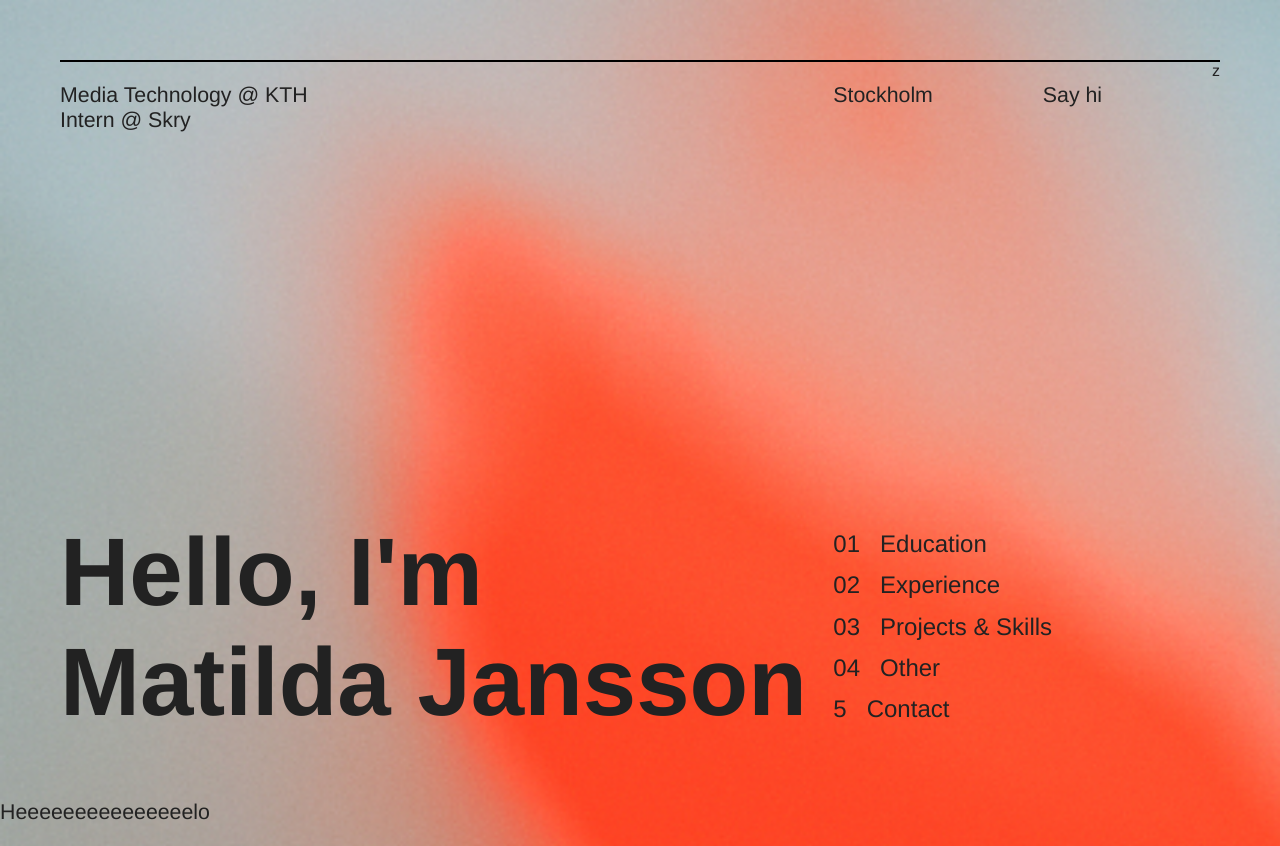
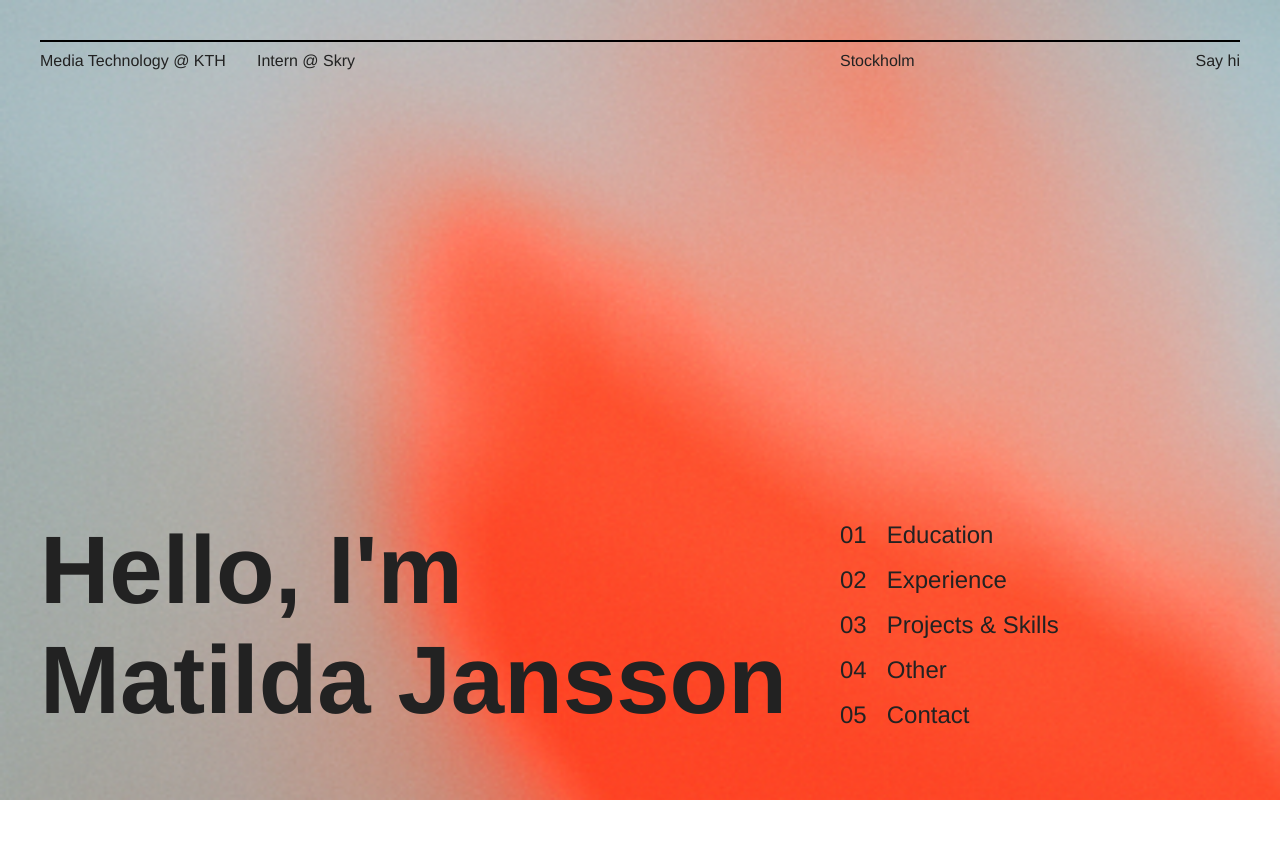
Before and after one commit to janssonm/portfolio-website, a React (Create React App) app: page / in a window 1280 px wide. After the commit the page ends 800 px from the top, so only its background shows below. Built offline with nearby package versions, Linux system fonts and the light colour scheme; a web font is replaced by a local one.

Commit message:
commit before reinstalling packages

```diff
--- a/package.json
+++ b/package.json
@@ -3,12 +3,14 @@
   "version": "0.1.0",
   "private": true,
   "dependencies": {
+    "@studio-freight/lenis": "^1.0.39",
     "@testing-library/jest-dom": "^5.17.0",
     "@testing-library/react": "^13.4.0",
     "@testing-library/user-event": "^13.5.0",
+    "gsap": "^3.12.5",
     "react": "^18.2.0",
     "react-dom": "^18.2.0",
-    "react-scripts": "5.0.1",
+    "react-scripts": "^5.0.1",
     "web-vitals": "^2.1.4"
   },
   "scripts": {
--- a/public/index.html
+++ b/public/index.html
@@ -41,9 +41,5 @@
     -->
   </body>
   <style>
-    #root {
-      width: 100%;
-      height: 100%;
-    }
   </style>
 </html>
--- a/src/App.jsx
+++ b/src/App.jsx
@@ -1,13 +1,20 @@
 import './styles/App.css';
-import FrontPage from './frontpage.jsx';
-import EducationPage from './educationPage.jsx'
+import Header from './pages/header.jsx';
+import FrontPage from './pages/frontpage.jsx';
+import EducationPage from './pages/educationPage.jsx';
+
 
 function App() {
 
   return (
     <div>
-      <FrontPage />
-      <EducationPage/>
+      <div className='header'>
+        <Header />
+      </div>
+      <div className='page'>
+        <FrontPage />
+        <EducationPage/>
+      </div>
     </div>
   );
 }
--- a/src/educationPage.jsx
+++ /dev/null
@@ -1,8 +0,0 @@
-import './styles/educationpage.css';
-
-function EducationPage() {
-    return(
-        <p>Heeeeeeeeeeeeeeelo</p>
-    );
-}
-export default EducationPage;
--- /dev/null
+++ b/src/pages/educationPage.jsx
@@ -0,0 +1,11 @@
+import '../styles/educationpage.css';
+
+function EducationPage() {
+    return(
+        <div className='educationPage'>
+            <p>Heeeeeeeeeeeeeeelo</p>
+            <div className='lol'></div>
+        </div>
+    );
+}
+export default EducationPage;
--- a/src/frontpage.jsx
+++ b/src/pages/frontpage.jsx
@@ -1,19 +1,31 @@
-import './styles/frontpage.css';
+import '../styles/frontpage.css';
+import gsap from "gsap";
+import ScrollTrigger from "gsap/ScrollTrigger";
+import Lenis from '@studio-freight/lenis'
+
+let tl = gsap.timeline()
+
+tl.to('.animated-element', {
+    x: 800
+})
+// Smooth scroll
+const lenis = new Lenis()
+
+lenis.on('scroll', (e) => {
+  console.log(e)
+})
+
+function raf(time) {
+  lenis.raf(time)
+  requestAnimationFrame(raf)
+}
+
+requestAnimationFrame(raf)
+
 
 function FrontPage() {
     return(
         <div className='frontPage'>
-            <div className='headerDiv'>
-                <div className='line'></div>
-                <div className='headerText1'>
-                    <p>Media Technology @ KTH<br></br>Intern @ Skry</p>
-                </div>
-                <div className='headerText2'>
-                    <p>Stockholm</p>
-                    <p>Say hi</p>z
-                </div>
-
-            </div>
 
             <div className="greetDiv">
                 <p className='greeting'>
@@ -39,7 +51,7 @@ function FrontPage() {
                 </button>
 
                 <button>
-                    5 {"\xa0"} Contact
+                    05 {"\xa0"} Contact
                 </button>
             </div>
         </div>
--- /dev/null
+++ b/src/pages/header.jsx
@@ -0,0 +1,18 @@
+import '../styles/header.css';
+
+function Header() {
+    return(
+        <div className='headerDiv'>
+            <div className='line'></div>
+            <div className='headerText1'>
+                <p>Media Technology @ KTH {"\xa0"}{"\xa0"}{"\xa0"}{"\xa0"}{"\xa0"} Intern @ Skry</p>
+            </div>
+            <div className='headerText2'>
+                <p>Stockholm</p>
+                <p>Say hi</p>
+            </div>
+
+        </div>
+    );
+}
+export default Header;
--- a/src/styles/App.css
+++ b/src/styles/App.css
@@ -1,12 +1,11 @@
 body {
     background-image: url(../imgs/Dreamers\ Welcome.png);
-    background-position: center;
     background-repeat: no-repeat;
-    background-size: cover;
+    background-size: 100vw 100vh;
 }
-
 p {
     font-size: 16pt;
+    margin: 0;
 }
 
 button {
@@ -23,3 +22,21 @@ button {
 button:hover {
 
 }
+
+.header{
+    position: fixed;
+    height: 100px;
+    width: 100vw;
+}
+
+.page {
+    position: relative;
+    width: 100vw;
+    top: 100px;
+    overflow-y: scroll;
+    height: calc(100vh - 100px);
+}
+
+.page::-webkit-scrollbar {
+    display: none;
+  }
--- a/src/styles/educationpage.css
+++ b/src/styles/educationpage.css
@@ -0,0 +1,11 @@
+.educationPage {
+    background-color: aqua;
+    height: 100vh;
+
+}
+
+.lol {
+    height: 200px;
+    width: 100px;
+    background-color: blue;
+}
--- a/src/styles/frontpage.css
+++ b/src/styles/frontpage.css
@@ -1,44 +1,14 @@
 .frontPage {
-    margin: 60px;
-    height: calc(100vh - 120px);
-    width: calc(100vw - 120px);
+    height: calc(100vh - 100px);
+    width: calc(100vw - 80px);
     display: grid;
     grid-template-areas:
-    "header header header"
     ". . ."
     "greet greet list";
-    grid-template-rows: 1fr 1fr 1fr;
+    grid-template-rows: 1fr 1fr;
     grid-template-columns: 1fr 1fr 1fr;
+    margin: 0 40px;
 }
-
-.headerDiv {
-    grid-area: header;
-    display: grid;
-    grid-template-areas:
-    "line line line"
-    "text1 . text2";
-    grid-template-columns: 1fr 1fr 1fr;
-    grid-template-rows: min-content auto;
-}
-
-.line {
-    grid-area: line;
-    background: black;
-    height: 2px;
-}
-
-.headerText1 {
-    grid-area: text1;
-    height: fit-content;
-}
-
-.headerText2 {
-    grid-area: text2;
-    display: flex;
-    justify-content: space-between;
-    height: fit-content;
-}
-
 
 .listDiv {
     grid-area: list;
@@ -48,7 +18,7 @@
     align-items: flex-start;
     align-self: center;
     margin: 0;
-    height: 5.1cm;
+    height: 5.5cm;
 
 }
 
@@ -57,6 +27,8 @@
     display: flex;
     align-items: center;
     margin: 0;
+    height: fit-content;
+    align-self: center;
 
 }
 
--- /dev/null
+++ b/src/styles/header.css
@@ -0,0 +1,34 @@
+.headerDiv {
+    grid-area: header;
+    display: grid;
+    grid-template-areas:
+    "line line line"
+    "text1 . text2";
+    grid-template-columns: 1fr 1fr 1fr;
+    grid-template-rows: min-content auto;
+    z-index: 1000;
+    padding: 40px 40px 0 40px;
+}
+
+p {
+    font-size: 12pt;
+}
+
+.line {
+    grid-area: line;
+    background: black;
+    height: 2px;
+    margin-bottom: 10px;
+}
+
+.headerText1 {
+    grid-area: text1;
+    height: fit-content;
+}
+
+.headerText2 {
+    grid-area: text2;
+    display: flex;
+    justify-content: space-between;
+    height: fit-content;
+}
--- a/src/styles/index.css
+++ b/src/styles/index.css
@@ -1,10 +1,11 @@
 @import url("https://use.typekit.net/mxr0oaz.css");
 
 body {
-  margin: 0;
   font-family: "neue-haas-grotesk-display",'Helvetica Neue', 'Segoe UI', 'Roboto', 'Oxygen',
   'Ubuntu', 'Cantarell', 'Fira Sans', 'Droid Sans', sans-serif;
   color: #222222;
+  margin: 0;
+  padding: 0;
 }
 
 code {
```
Also changed, not shown: 1 other file (tests, documents, lock files or other folders).
